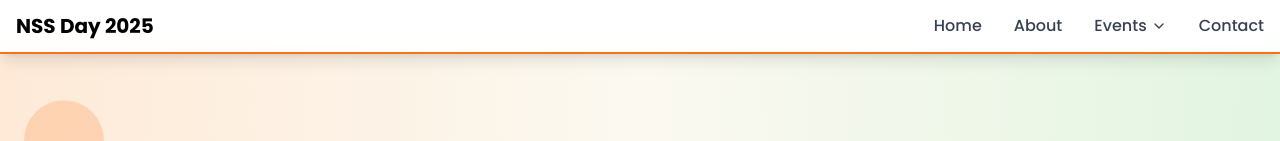
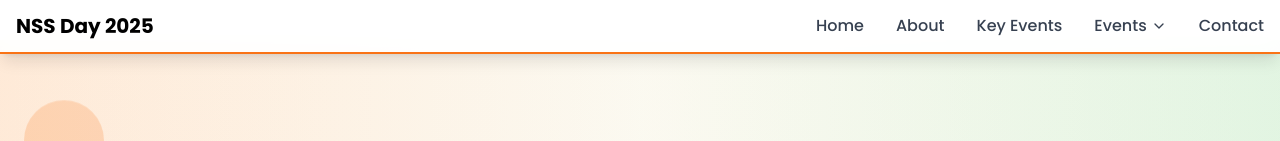
Before and after one commit to Prograto/NSSDay-2k25, a React (Vite) app: page / in a window 1280 px wide. Shown: the top 141 px of the page. Built offline with nearby package versions, Linux system fonts and the light colour scheme.

Commit message:
Update Header.tsx

```diff
--- a/src/components/Header.tsx
+++ b/src/components/Header.tsx
@@ -34,7 +34,12 @@ const Header: React.FC = () => {
             >
               About
             </button>
-
+            <button
+              onClick={() => scrollToSection('key-events')}
+              className="text-gray-700 hover:text-orange-600 transition-colors font-medium"
+            >
+              Key Events
+            </button>
             {/* Events Dropdown */}
             <div className="relative group">
               <button
```
